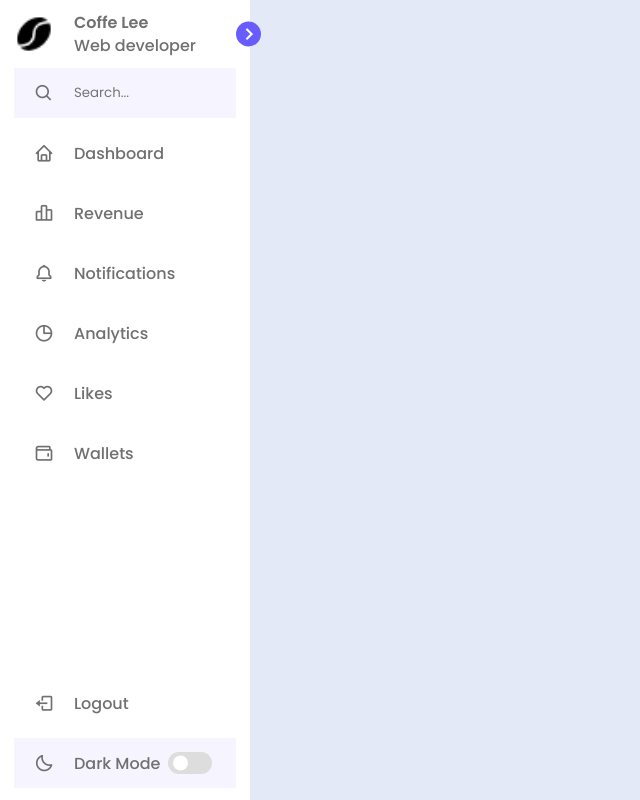
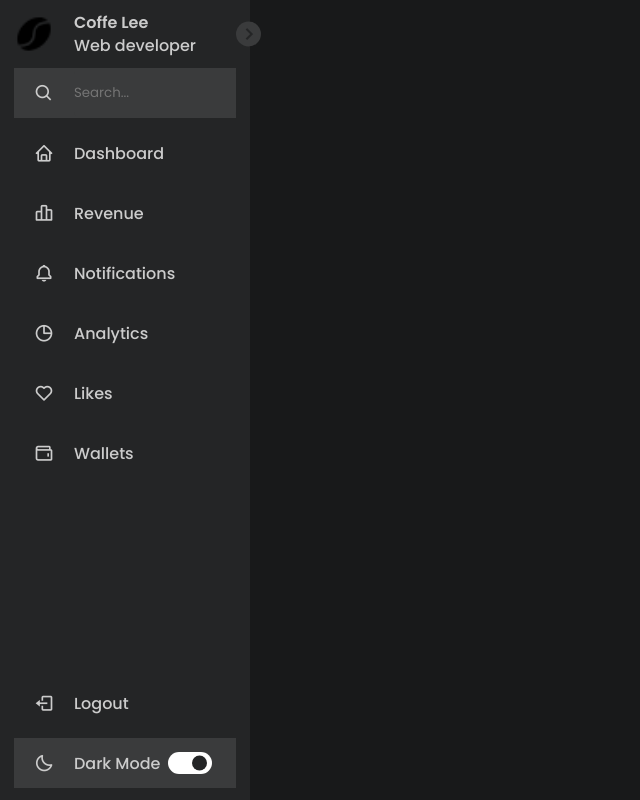
Before and after one commit to Amairanicr15/SideBar, a plain HTML site: page index.html in a window 1280 px wide. Both pictures are taken after a click on the element 190 px from the left and 763 px from the top of the page. Shown: the whole page, without its empty margins (0-640 px from the left). Drawn offline with nearby package versions, Linux system fonts and the light colour scheme.

Commit message:
trabajo final

```diff
--- a/index.html
+++ b/index.html
@@ -89,5 +89,7 @@
             </div>
         </div>
     </nav>
+
+    <script src="./main.js"></script>
 </body>
 </html>
--- a/main.js
+++ b/main.js
@@ -0,0 +1,10 @@
+const body = document.querySelector("body"),
+      sidebar = body.querySelector(".sidebar"),
+      toggle = body.querySelector(".toggle"),
+      searchBtn = body.querySelector(".search-box"),
+      modeSwitch = body.querySelector(".toggle-switch"),
+      modeText = body.querySelector(".mode-text");
+
+      modeSwitch.addEventListener("click", () =>{
+        body.classList.toggle("dark");
+      })
--- a/style.css
+++ b/style.css
@@ -25,6 +25,15 @@
 body{
     height: 100vh;
     background: var(--body-color);
+}
+
+body.dark {
+    --body-color: #18191A;
+    --sidebar-color: #242526;
+    --primary-color: #3A3B3C;
+    --primary-color-light: #3A3B3C;
+    --toggle-color: #FFF;
+    --text-color: #CCC;
 }
 
 /* Sidebar */
@@ -195,4 +204,9 @@ header .image-text .header-text{
     left: 5px;
     transform: translateY(-50%);
     background: var(--sidebar-color);
+    transition: var(--tran-03);
 }
+
+body.dark .switch::before{
+    left: 24px;
+}
```
